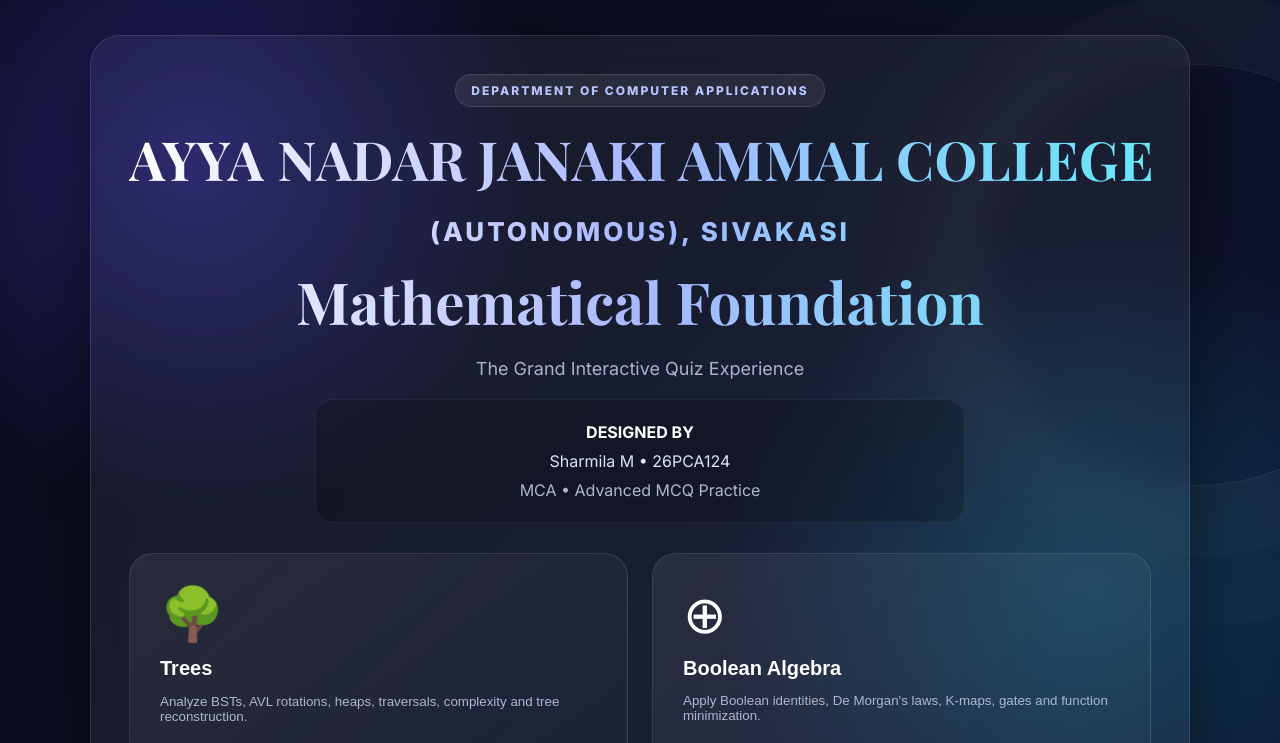
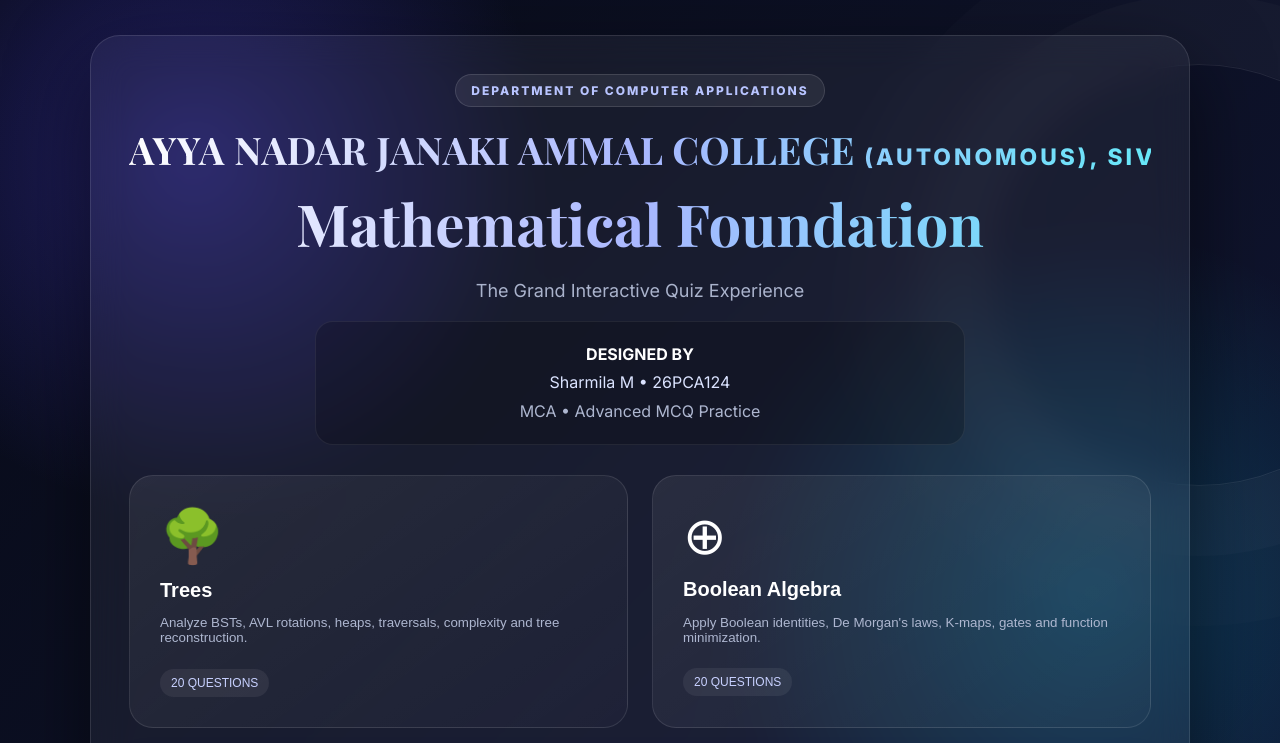
Before and after one commit to sharmi081205/Quiz, a plain HTML site: page index.html in a window 1280 px wide. Both pictures are taken after typing "Sample", "Sample" into the empty fields and a click on the button "Continue to Quiz →". Shown: the top 743 px of the page. Drawn offline with nearby package versions, Linux system fonts and the light colour scheme.

Commit message:
Update index.html

```diff
--- a/index.html
+++ b/index.html
@@ -45,7 +45,7 @@ h1{font-family:"Playfair Display",serif;font-size:clamp(34px,4.8vw,58px);margin:
 </div></section>
 <section id="home" class="screen"><div class="wrap brand">
 <span class="badge">DEPARTMENT OF COMPUTER APPLICATIONS</span>
-<div class="college-title">AYYA NADAR JANAKI AMMAL COLLEGE<br><span>(AUTONOMOUS), SIVAKASI</span></div>
+<div class="college-title" style="white-space:nowrap; font-size:clamp(11px,3.2vw,38px);">AYYA NADAR JANAKI AMMAL COLLEGE <span style="font-size:.6em;">(AUTONOMOUS), SIVAKASI</span></div>
 <h1>Mathematical Foundation</h1>
 <p class="lead">The Grand Interactive Quiz Experience</p>
 <div class="creator"><b>DESIGNED BY</b><br>Sharmila M • 26PCA124<br><span style="color:#aeb7d0">MCA • Advanced MCQ Practice</span></div>
```
